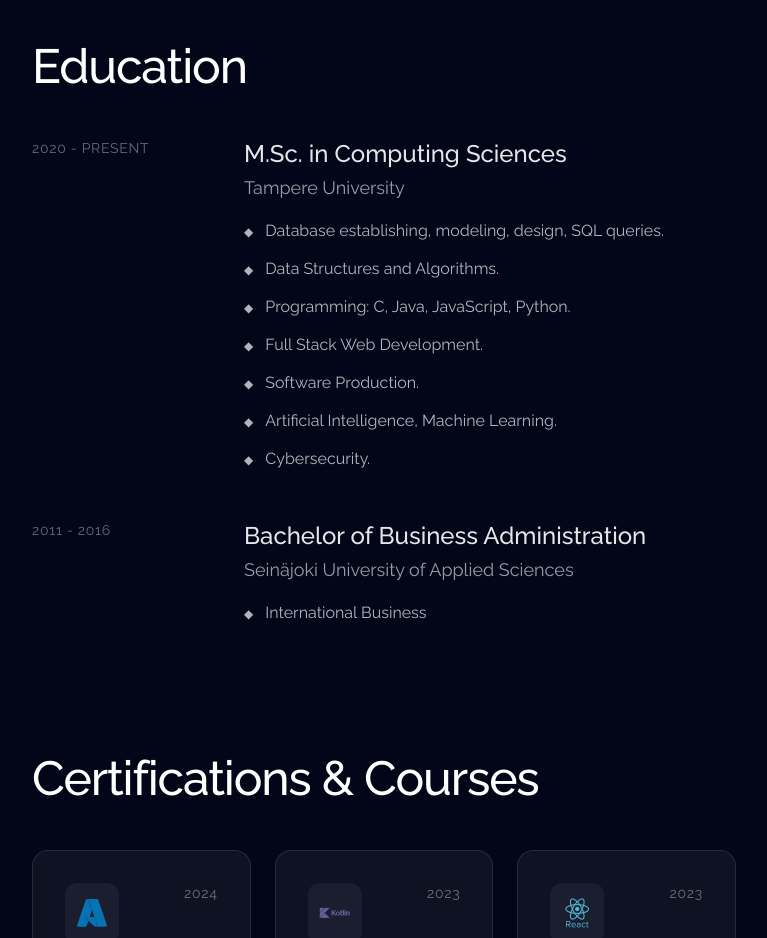
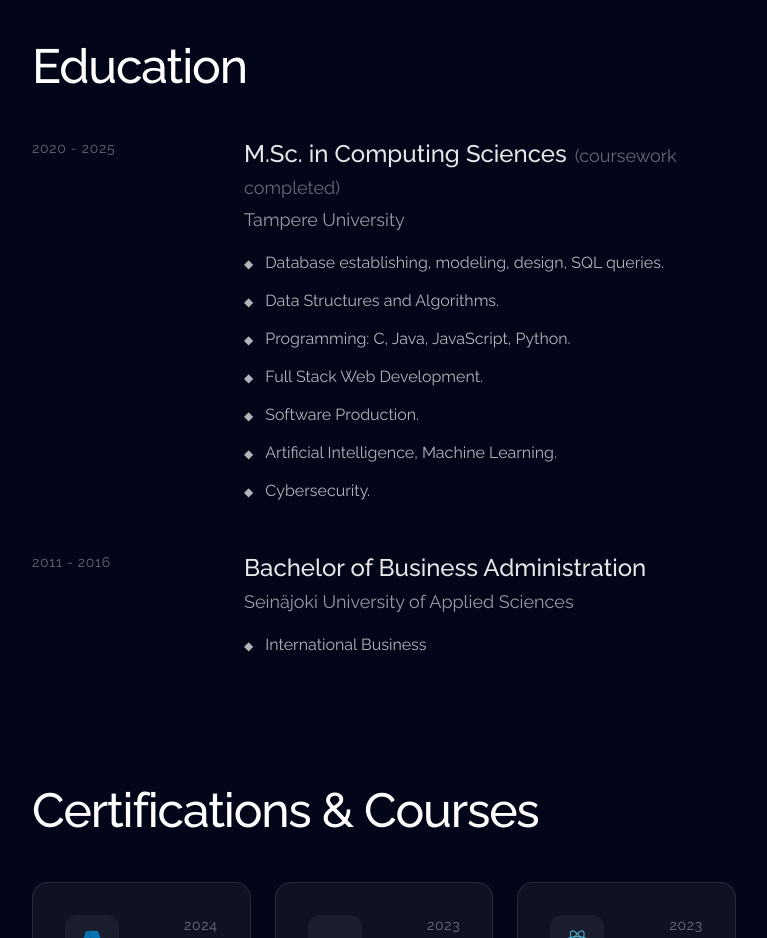
Before and after one commit to tjokinen/tjokinen.github.io, a Next.js app: page / in a window 1280 px wide. Shown: the part 4420-5358 px from the top of the page, without its empty margins (256-1023 px from the left). Built offline with nearby package versions, Linux system fonts and the light colour scheme.

Commit message:
adjust education info

```diff
--- a/src/components/education.js
+++ b/src/components/education.js
@@ -5,7 +5,7 @@ export default function Education() {
         {
             organization: "Tampere University",
             title: "M.Sc. in Computing Sciences",
-            date: "2020 - Present",
+            date: "2020 - 2025",
             description: [
                 "Database establishing, modeling, design, SQL queries.",
                 "Data Structures and Algorithms.",
@@ -48,6 +48,11 @@ export default function Education() {
                                 <div>
                                     <h3 className="font-raleway font-medium text-2xl text-white/90 group-hover:text-emerald-400 transition-colors duration-300">
                                         {edu.title}
+                                        {edu.title === "M.Sc. in Computing Sciences" && (
+                                            <span className="text-white/40 text-lg ml-2 font-normal">
+                                                (coursework completed)
+                                            </span>
+                                        )}
                                     </h3>
                                     <p className="font-raleway text-white/60 text-lg mt-1">
                                         {edu.organization}
```
